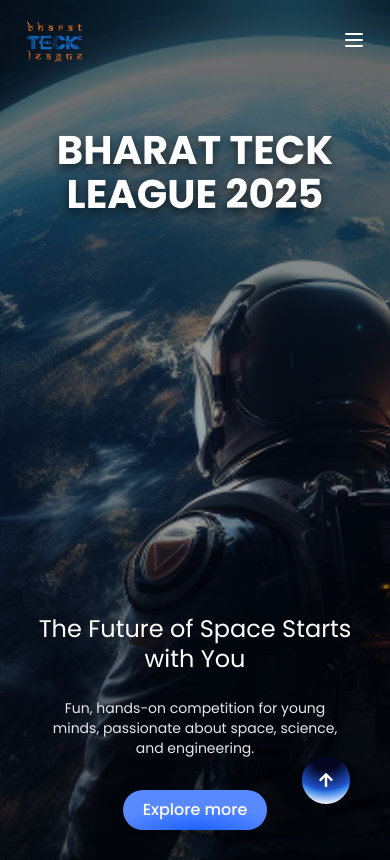
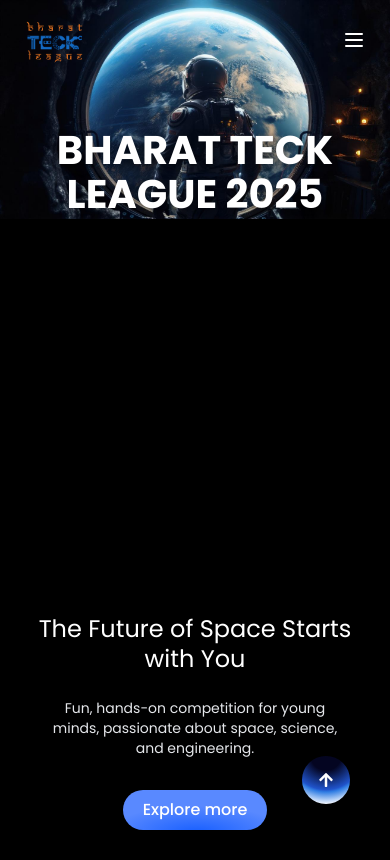
Before and after one commit to teckybot/BTL-UI, a React (Vite) app: page / in a window 390 px wide. Shown: the top 860 px of the page. Built offline with nearby package versions, Linux system fonts and the light colour scheme.

Commit message:
chanegd the hero in home radial

```diff
--- a/src/components/Hero.jsx
+++ b/src/components/Hero.jsx
@@ -1,6 +1,6 @@
 import React from "react";
-import bgImageDesktop from '../data/about2.png';
-import bgImageMobile from '../data/about_mobile.png';
+import bgImageDesktop from '../data/home_hero.png';
+import bgImageMobile from '../data/home_hero.png';
 
 export default function Aboutus() {
   return (
@@ -15,15 +15,15 @@ export default function Aboutus() {
         <img
           src={bgImageMobile}
           alt="Earth from space"
-          className="md:hidden w-full h-full object-cover"
+          className="md:hidden w-full h-top object-cover"
         />
-        <div
+        {/* <div
   className="absolute inset-0 z-10"
   style={{
     background: 'radial-gradient(circle at center, rgba(0, 0, 0, 0.28) 0%, rgba(0, 0, 0, 0.53) 60%, rgba(0, 0, 0, 0.62) 100%)',
     pointerEvents: 'none', // So clicks go through if needed
   }}
-></div>
+></div> */}
 
       </div>
 
```
Also changed, not shown: src/data/home_hero.png (added).
